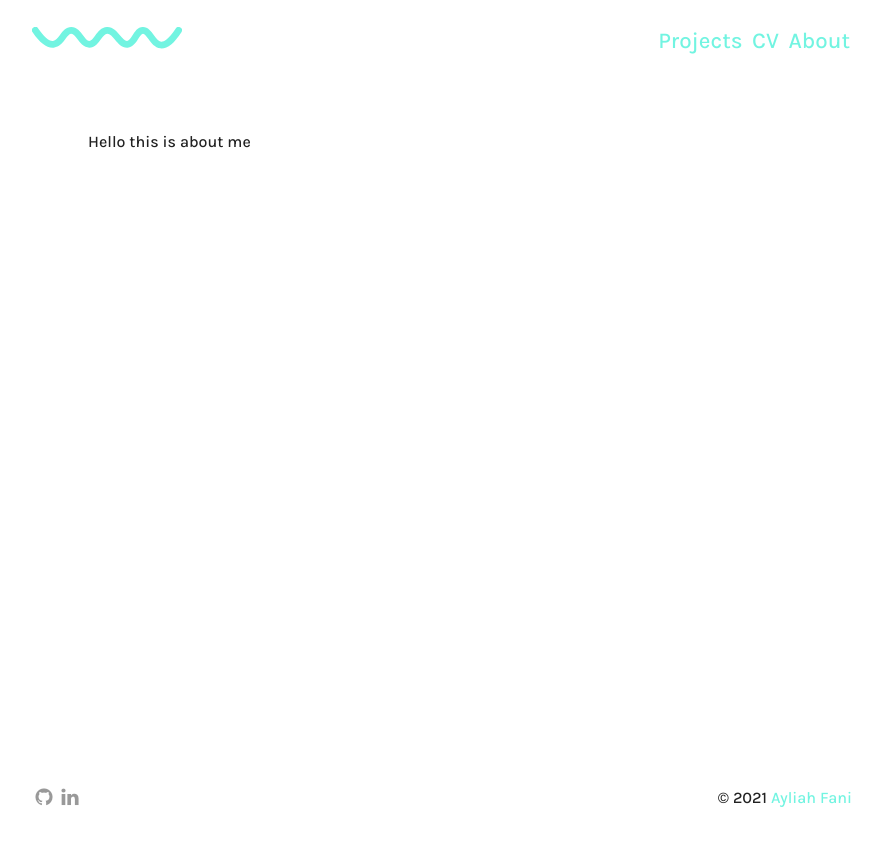
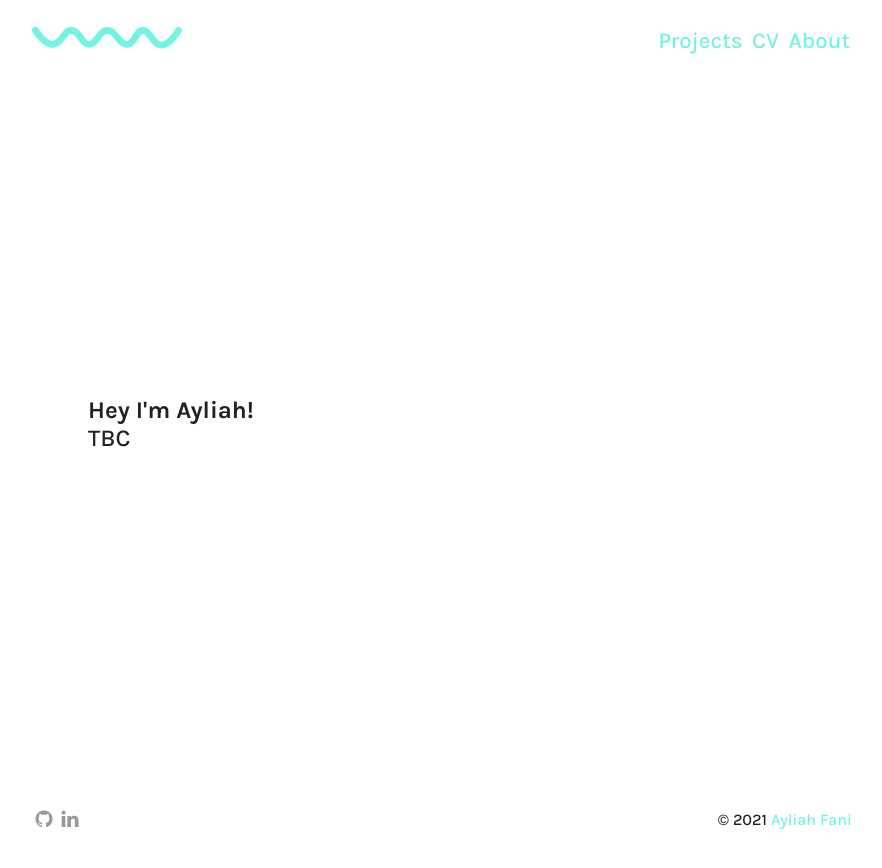
Before and after one commit to ayliahfani/ayliahfani.github.io, a Jekyll site: the page built from content/about.md, in a window 1280 px wide. Shown: the top 868 px of the page, without its empty margins (198-1080 px from the left). Built offline with Jekyll 4.4.1, drawn with Linux system fonts in a browser that asks for light colours.

Commit message:
Update about.md

```diff
--- a/content/about.md
+++ b/content/about.md
@@ -3,5 +3,10 @@ layout: page
 title: About
 permalink: /about/
 ---
-
-Hello this is about me
+<div class="index-wrapper">
+  <div class="hero-text">
+    <p>
+      <strong>Hey I'm Ayliah!</strong> <br>TBC
+    </p>
+  </div>
+</div>
```
